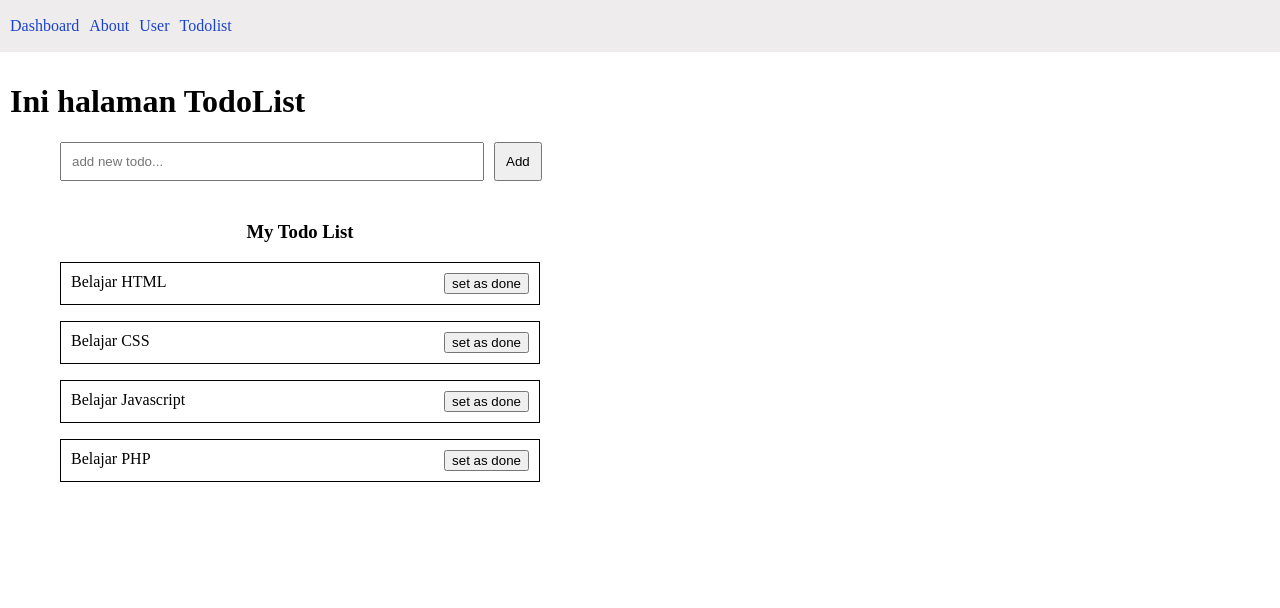
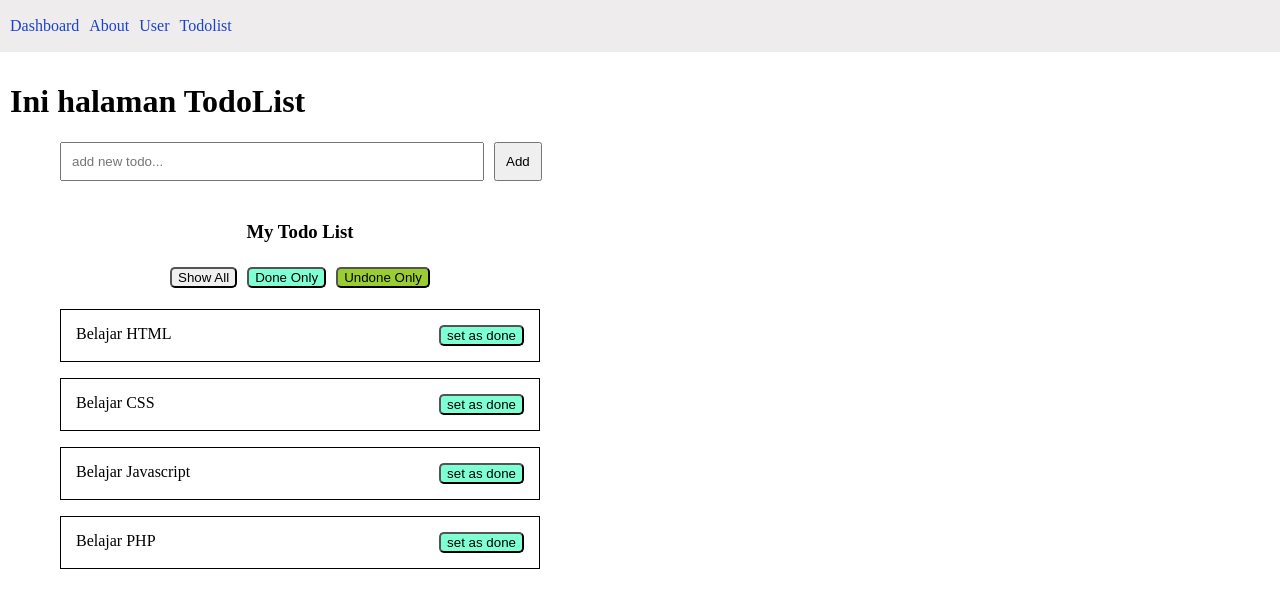
Before and after one commit to komarnetwork/vue3, a Vue app in the folder vue-project/: page /todolist in a window 1280 px wide. Shown: the top 608 px of the page. Built offline with nearby package versions, Linux system fonts and the light colour scheme.

Commit message:
todolist-V1

```diff
--- a/vue-project/src/store/todoStore.js
+++ b/vue-project/src/store/todoStore.js
@@ -9,13 +9,25 @@ export const useTodoStore = defineStore('todo', {
       { name: 'Belajar PHP', isDone: false }
     ]
   }),
-  getters: {},
+  getters: {
+    showAll(state) {
+      return state.todoList
+    },
+    doneOnly(state) {
+      return state.todoList.filter((item) => item.isDone)
+    },
+    unDoneOnly(state) {
+      return state.todoList.filter((item) => !item.isDone)
+    }
+  },
   actions: {
-    setAsDone(index) {
-      this.todoList[index].isDone = true
+    setAsDone(name) {
+      // this.todoList[index].isDone = true
+      this.todoList.find((item) => item.name == name).isDone = true
     },
-    setAsUndone(index) {
-      this.todoList[index].isDone = false
+    setAsUndone(name) {
+      // this.todoList[index].isDone = false
+      this.todoList.find((item) => item.name == name).isDone = false
     },
     addTodo(data) {
       const exists = this.todoList.filter((item) => item.name == data).length
--- a/vue-project/src/views/TodoList.vue
+++ b/vue-project/src/views/TodoList.vue
@@ -10,15 +10,51 @@
     <h3>My Todo List</h3>
   </div>
 
-  <ul v-for="(list, index) in todoStore.todoList">
-    <li>
-      <span>{{ list.name }}</span>
-      <span>
-        <button v-if="!list.isDone" @click="todoStore.setAsDone(index)">set as done</button>
-        <button v-if="list.isDone" @click="todoStore.setAsUndone(index)">set as undone</button>
-      </span>
-    </li>
-  </ul>
+  <div class="getters-button title">
+    <button class="btn" @click="show = 'all'">Show All</button>
+    <button class="btn done" @click="show = 'done only'">Done Only</button>
+    <button class="btn undone" @click="show = 'undone only'">Undone Only</button>
+  </div>
+
+  <!-- Show All -->
+  <div v-if="show == 'all'">
+    <ul v-for="list in todoStore.showAll">
+      <li>
+        <span class="listName">{{ list.name }}</span>
+        <span>
+          <button class="btn done" v-if="!list.isDone" @click="todoStore.setAsDone(list.name)">set as done</button>
+          <button class="btn undone" v-if="list.isDone" @click="todoStore.setAsUndone(list.name)">set as undone</button>
+        </span>
+      </li>
+    </ul>
+  </div>
+
+  <!-- Done Only -->
+  <div v-if="show == 'done only'">
+    <ul v-for="list in todoStore.doneOnly">
+      <li>
+        <span class="listName">{{ list.name }}</span>
+        <span>
+          <button class="btn done" v-if="!list.isDone" @click="todoStore.setAsDone(list.name)">set as done</button>
+          <button class="btn undone" v-if="list.isDone" @click="todoStore.setAsUndone(list.name)">set as undone</button>
+        </span>
+      </li>
+    </ul>
+  </div>
+
+  <!-- UnDone Only -->
+  <div v-if="show == 'undone only'">
+    <ul v-for="list in todoStore.unDoneOnly">
+      <li>
+        <span class="listName">{{ list.name }}</span>
+        <span>
+          <button class="btn done" v-if="!list.isDone" @click="todoStore.setAsDone(list.name)">set as done</button>
+          <button class="btn undone" v-if="list.isDone" @click="todoStore.setAsUndone(list.name)">set as undone</button>
+        </span>
+      </li>
+    </ul>
+  </div>
+
 </template>
 
 <style scoped>
@@ -58,6 +94,29 @@ li {
 .title h3 {
   text-align: center;
 }
+
+.listName {
+  justify-content: center;
+  margin: 5px;
+}
+
+.getters-button {
+  display: flex;
+  justify-content: center;
+}
+
+.btn {
+  border-radius: 5px;
+  margin: 5px;
+}
+
+.done {
+  background-color: aquamarine;
+}
+
+.undone {
+  background-color: yellowgreen;
+}
 </style>
 
 <script>
@@ -70,7 +129,10 @@ export default {
     return { todoStore }
   },
   data() {
-    return { newTodo: '' }
+    return {
+      newTodo: '',
+      show: 'all'
+    }
   }
 }
 </script>
```
